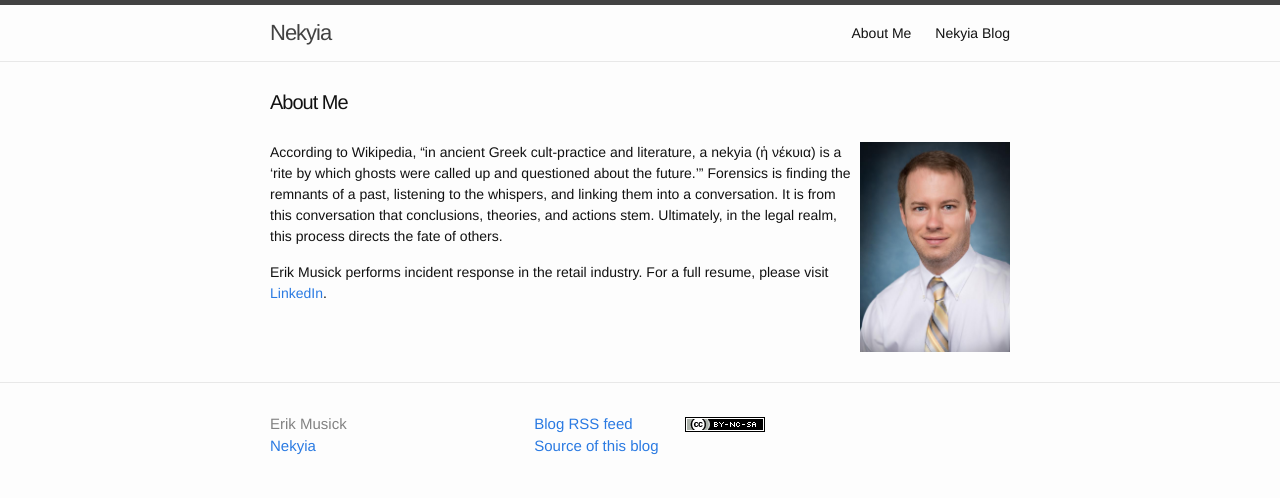
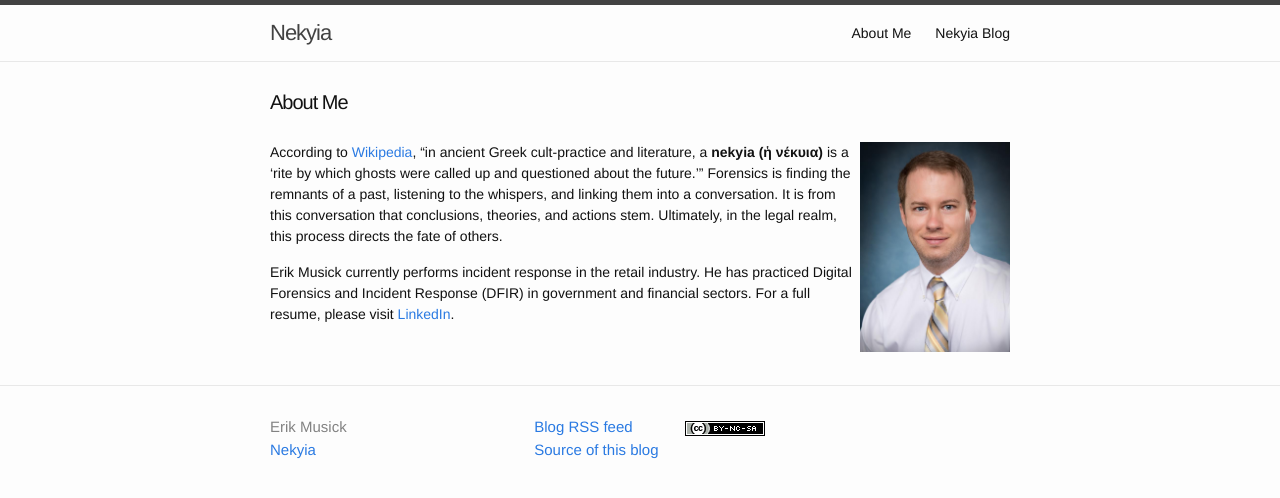
Before and after one commit to emusick/emusick.github.io, a Jekyll site: the page built from about.md, in a window 1280 px wide. Shown: the top 498 px of the page. Built offline with Jekyll 4.4.1, drawn with Linux system fonts in a browser that asks for light colours.

Commit message:
Update about.md

```diff
--- a/about.md
+++ b/about.md
@@ -6,6 +6,6 @@ permalink: /about/
 
 <img src="/resources/erik.jpg" style="float:right;width:150px">
 
-According to Wikipedia, “in ancient Greek cult-practice and literature, a nekyia (ἡ νέκυια) is a ‘rite by which ghosts were called up and questioned about the future.'” Forensics is finding the remnants of a past, listening to the whispers, and linking them into a conversation. It is from this conversation that conclusions, theories, and actions stem. Ultimately, in the legal realm, this process directs the fate of others.
+According to [Wikipedia](http://en.wikipedia.org/wiki/Nekyia), “in ancient Greek cult-practice and literature, a **nekyia (ἡ νέκυια)** is a ‘rite by which ghosts were called up and questioned about the future.'” Forensics is finding the remnants of a past, listening to the whispers, and linking them into a conversation. It is from this conversation that conclusions, theories, and actions stem. Ultimately, in the legal realm, this process directs the fate of others.
 
-Erik Musick performs incident response in the retail industry. For a full resume, please visit [LinkedIn](https://www.linkedin.com/in/emusick).
+Erik Musick currently performs incident response in the retail industry. He has practiced Digital Forensics and Incident Response (DFIR) in government and financial sectors. For a full resume, please visit [LinkedIn](https://www.linkedin.com/in/emusick).
```
